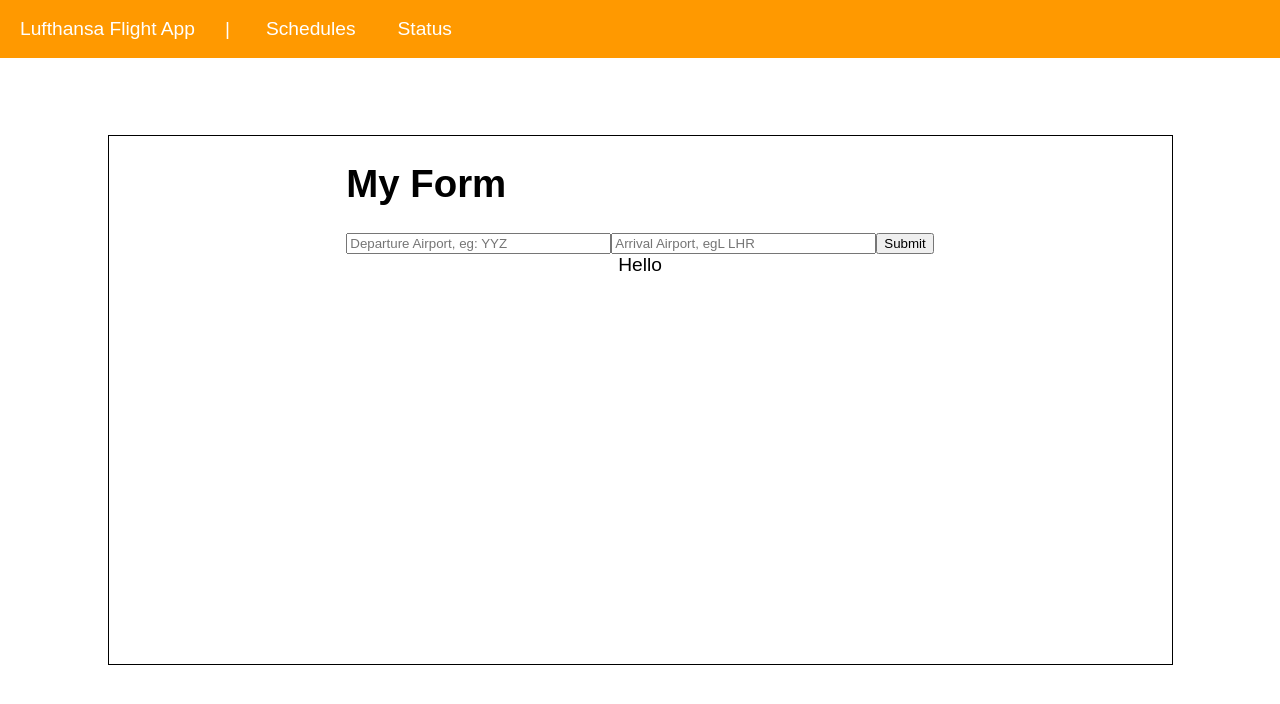
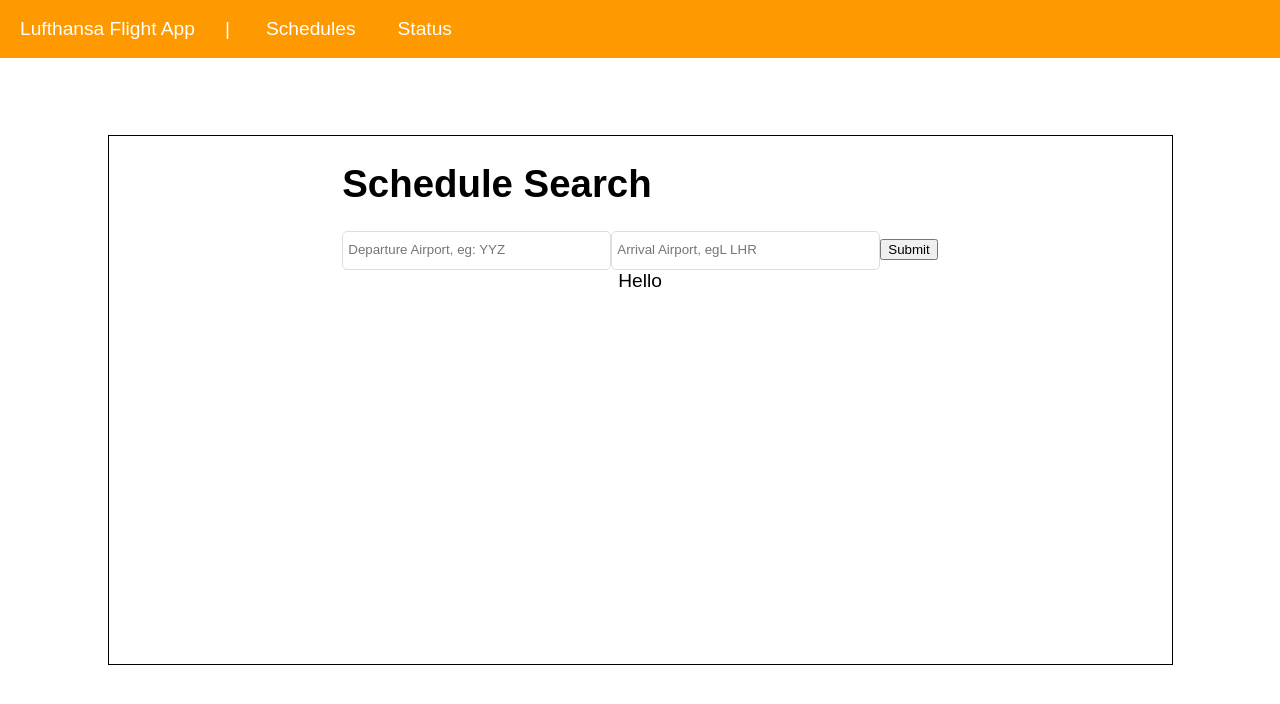
Before and after one commit to chaitanyambilgikar/flight-schedules-react, a React (Create React App) app: page /schedules in a window 1280 px wide. Shown: the top 704 px of the page. Built offline with nearby package versions, Linux system fonts and the light colour scheme.

Commit message:
Format search bar and add dependencies for redux

```diff
--- a/package.json
+++ b/package.json
@@ -12,7 +12,10 @@
     "@types/node": "^12.0.0",
     "@types/react": "^16.9.0",
     "@types/react-dom": "^16.9.0",
+    "@types/react-redux": "^7.1.7",
     "@types/react-router-dom": "^5.1.3",
+    "@types/redux": "^3.6.0",
+    "@types/redux-devtools": "^3.0.47",
     "@types/styled-components": "^5.0.1",
     "@types/yup": "^0.26.32",
     "enzyme": "^3.11.0",
@@ -20,9 +23,12 @@
     "formik": "^2.1.4",
     "react": "^16.13.0",
     "react-dom": "^16.13.0",
+    "react-redux": "^7.2.0",
     "react-router-dom": "^5.1.2",
     "react-scripts": "3.4.0",
     "react-test-renderer": "^16.13.0",
+    "redux": "^4.0.5",
+    "redux-devtools": "^3.5.0",
     "styled-components": "^5.0.1",
     "typescript": "~3.7.2",
     "yup": "^0.28.3"
--- a/src/containers/SearchBar/SearchBar.tsx
+++ b/src/containers/SearchBar/SearchBar.tsx
@@ -1,5 +1,13 @@
 import React from 'react';
 import { useField, FieldAttributes } from 'formik';
+import styled from 'styled-components';
+
+const StyledInput = styled.input`
+  padding: 5px;
+  line-height: 2em;
+  border: 1px solid #dddddd;
+  border-radius: 5px;
+`;
 
 export const UnstyledSearchBar: React.FunctionComponent<FieldAttributes<
   any
@@ -7,7 +15,7 @@ export const UnstyledSearchBar: React.FunctionComponent<FieldAttributes<
   const [field, meta, helpers] = useField(props);
   return (
     <>
-      <input
+      <StyledInput
         {...field}
         {...props}
         onChange={e => {
--- a/src/containers/schedules/ScheduleSearch.tsx
+++ b/src/containers/schedules/ScheduleSearch.tsx
@@ -27,7 +27,7 @@ const UnstyledScheduleSearchForm: React.FunctionComponent<FormType> = ({
   };
   return (
     <div className={className}>
-      <h1>My Form</h1>
+      <h1>Schedule Search</h1>
       <Formik
         initialValues={initialValues}
         validationSchema={ScheduleSearchSchema}
```
Also changed, not shown: 1 other file (tests, documents, lock files or other folders).
